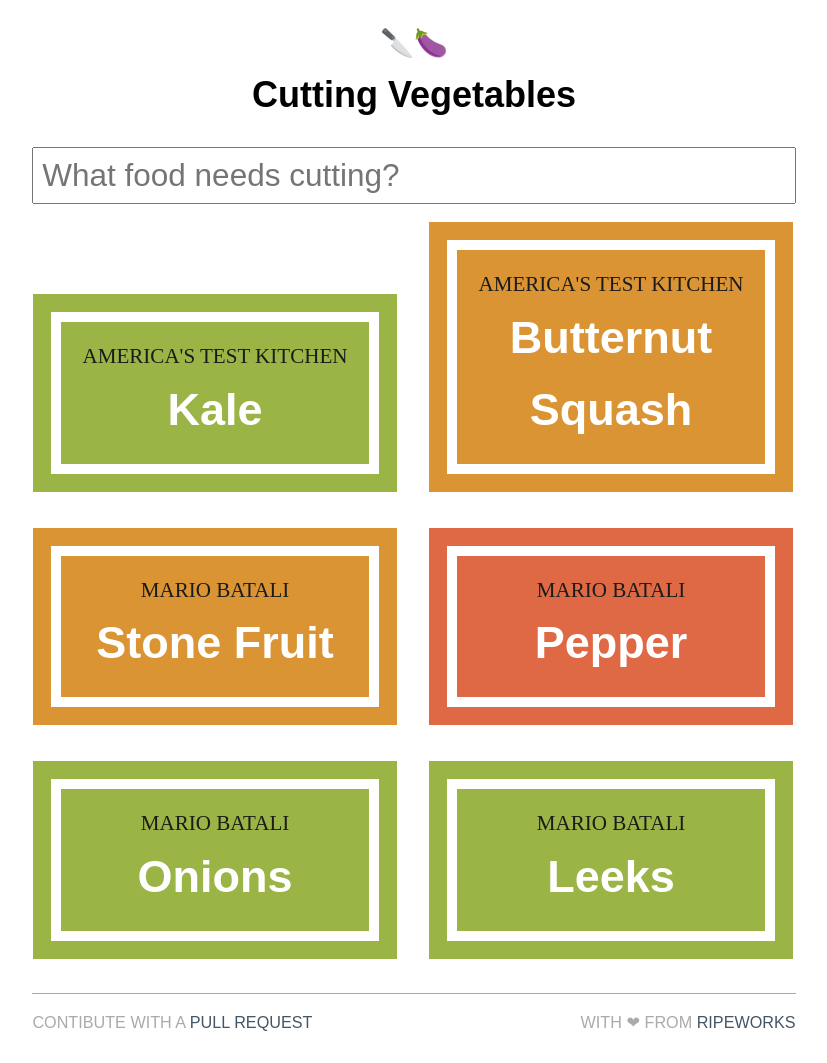
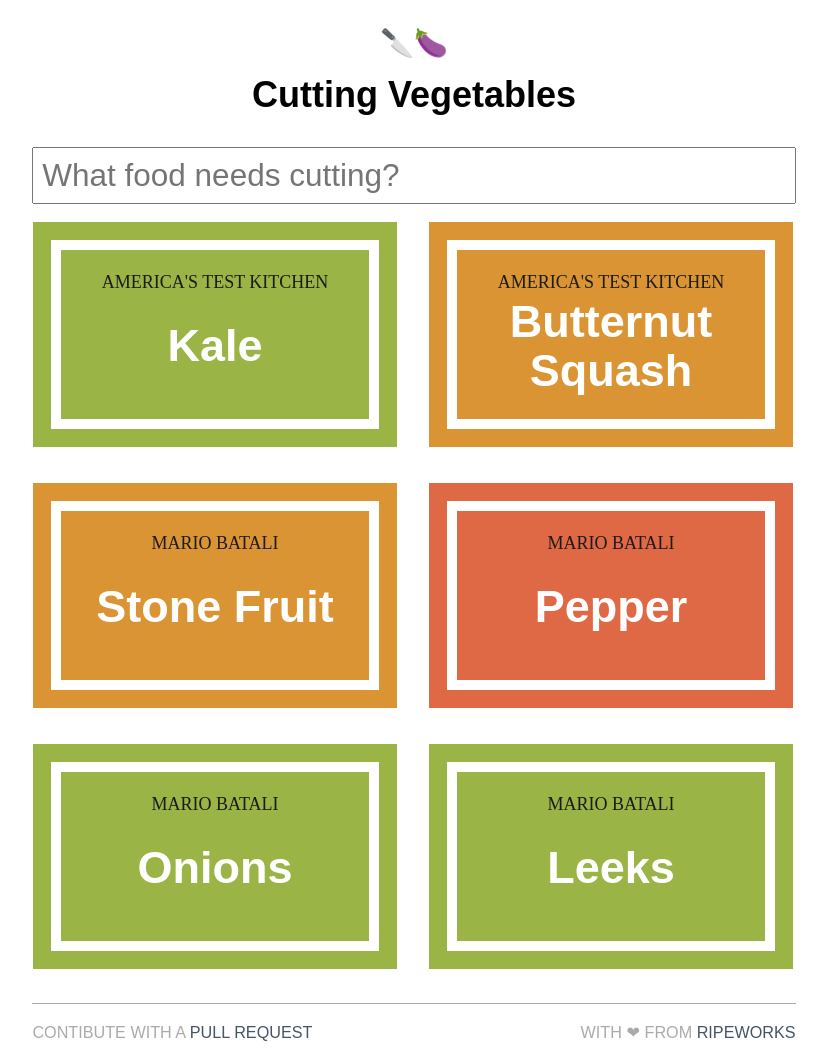
Before and after one commit to tamagokun/cutting-vegetables, a Jekyll site: the page built from index.html, in a window 1280 px wide. Shown: the whole page, without its empty margins (226-1053 px from the left). Built offline with Jekyll 4.4.1, drawn with Linux system fonts in a browser that asks for light colours.

Commit message:
removed playlist from two videos.
fixed some text issues with cards.

```diff
--- a/css/site.css
+++ b/css/site.css
@@ -506,12 +506,24 @@
   display: block;
   border: 10px solid white;
   padding: 1em;
+  width: 100%;
+  height: 100%;
 }
 
 .card h2 {
   margin: 0;
   color: white;
   font-size: 2.5em;
+  line-height: 1.1;
+  display: table;
+  width: 100%;
+  height: 98px;
+}
+
+.card h2 span {
+  display: table-cell;
+  vertical-align: middle;
+  text-align: center;
 }
 
 .card h3 {
@@ -519,6 +531,7 @@
   text-transform: uppercase;
   color: #1b1b1b;
   font-weight: 200;
+  font-size: 1em;
   margin: 0;
 }
 
@@ -639,5 +652,6 @@
     width: 46%;
     display: inline-block;
     margin-left: 3.5%;
+    height: 225px;
   }
 }
--- a/index.html
+++ b/index.html
@@ -8,7 +8,9 @@
     <article class="card {{post.color}}" data-tags="{% for tag in post.tags %}{{tag}} {% endfor %}" data-scrollReveal="over .5s">
       <a href="">
         <h3>{{ post.chef }}</h3>
-        <h2>{{ post.title }}</h2>
+        <h2>
+          <span>{{ post.title }}</span>
+        </h2>
       </a>
       <div class="content">
         <a href="" class="close">Close</a>
```
Also changed, not shown: _posts/2014-03-21-butternut-squash.md (+1 -1 lines), _posts/2014-03-21-kale.md (+1 -1 lines).
